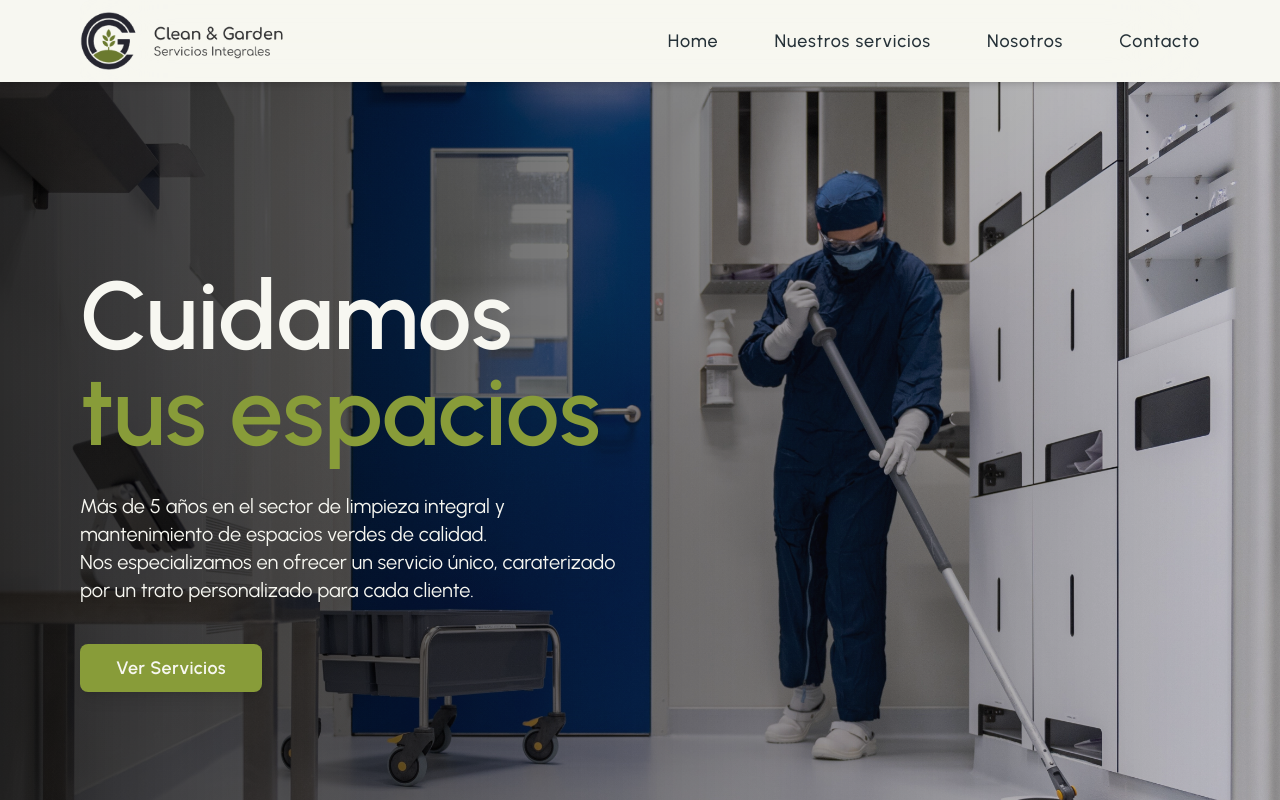
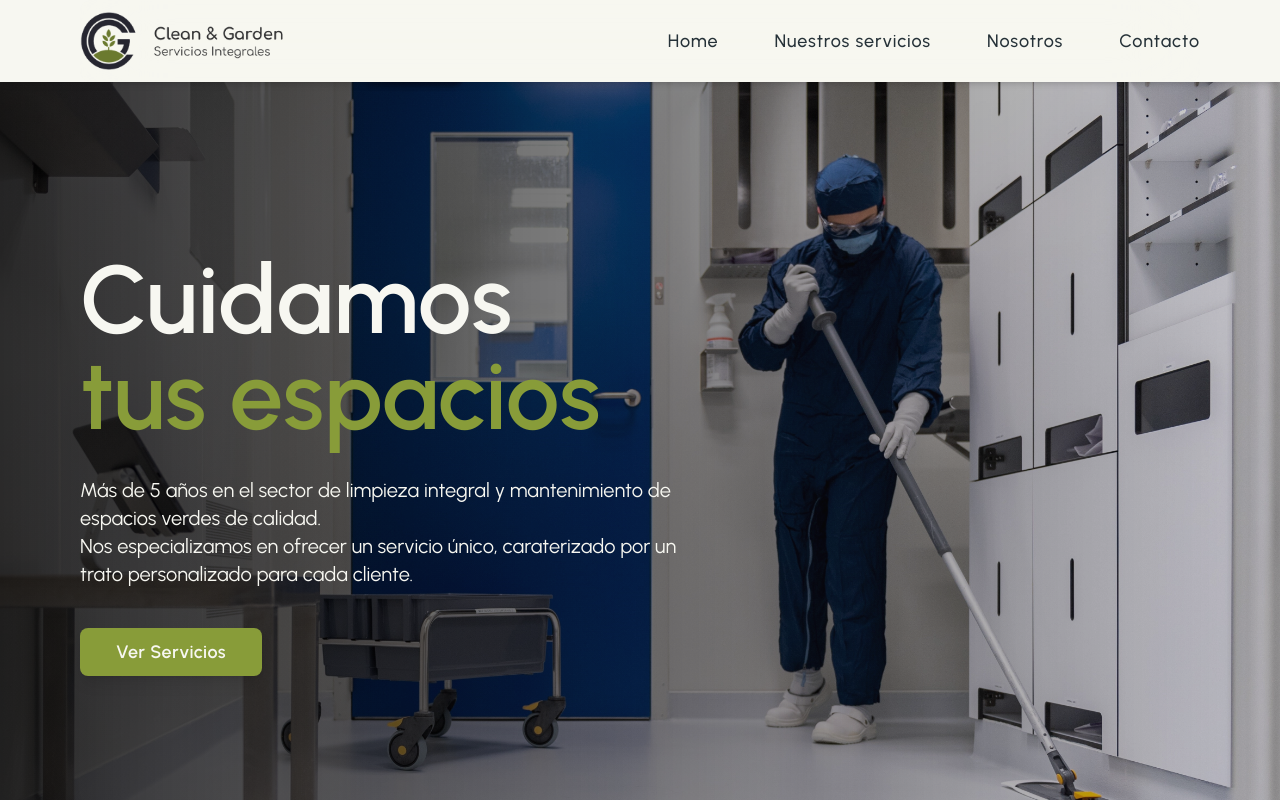
Before and after one commit to estebanPelutiero/clean-and-garden, a React (Vite) app: page / in a window 1280 px wide. Shown: the top 800 px of the page. Built offline with nearby package versions, Linux system fonts and the light colour scheme.

Commit message:
Hero resized to be 100vh in all screens

```diff
--- a/src/components/Hero.jsx
+++ b/src/components/Hero.jsx
@@ -2,10 +2,10 @@ import React from "react";
 
 const Hero = () => {
   return (
-    <div className="lg:bg-[url('./assets/imgs/hero.jpg')] bg-[url('./assets/imgs/heroMob.jpg')] bg-cover bg-center z-[-1] h-[80vh] lg:h-[100vh]">
-      <div className="overflow-x-hidden absolute z-0 w-full h-[80vh] lg:h-[100vh] backdrop-brightness-[.4] lg:backdrop-brightness-100 lg:bg-gradient-to-r from-blackbg/80 to-black/20"></div>
-      <section className="relative z-10 h-full flex items-center mt-20 mx-auto px-4 md:px-8 lg:px-0 lg:max-w-[1120px] font-urbanist">
-          <div className="md:w-[65%] lg:w-1/2">
+    <div className="lg:bg-[url('./assets/imgs/hero.jpg')] bg-[url('./assets/imgs/heroMob.jpg')] bg-cover bg-center z-[-1] h-[100vh] lg:h-[100vh]">
+      <div className="overflow-x-hidden absolute z-0 w-full h-[100vh] lg:h-[100vh] backdrop-brightness-[.4] lg:backdrop-brightness-100 lg:bg-gradient-to-r from-blackbg/80 to-black/20"></div>
+      <section className="relative z-10 h-full flex items-center mt-16 mx-auto px-4 md:px-8 lg:px-0 lg:max-w-[1120px] font-urbanist">
+          <div className="md:w-[65%] lg:w-[56%]">
             <div className="mb-8">
               <h1 className="text-white text-5xl md:text-7xl lg:text-8xl font-semibold">
                 Cuidamos <br /> <span className="text-[#889C39]">tus espacios</span>
```
